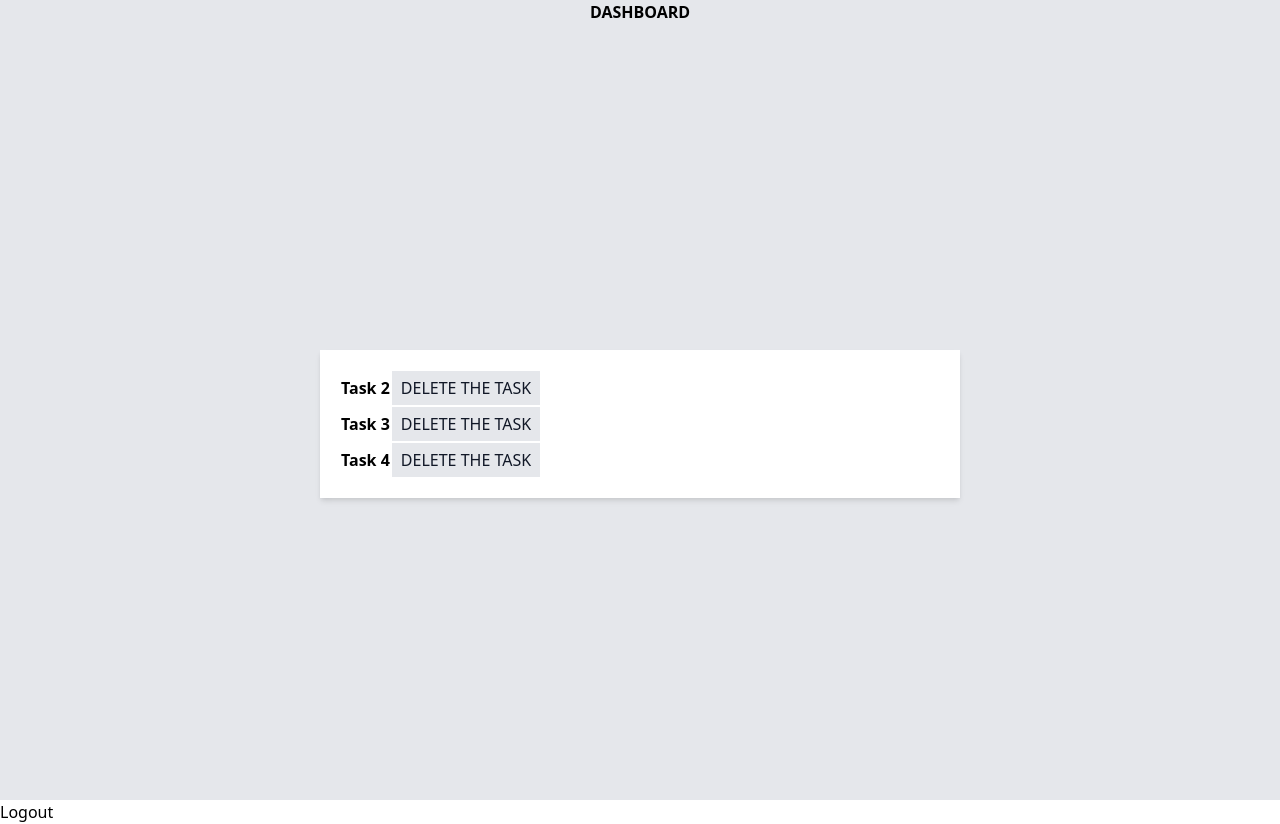
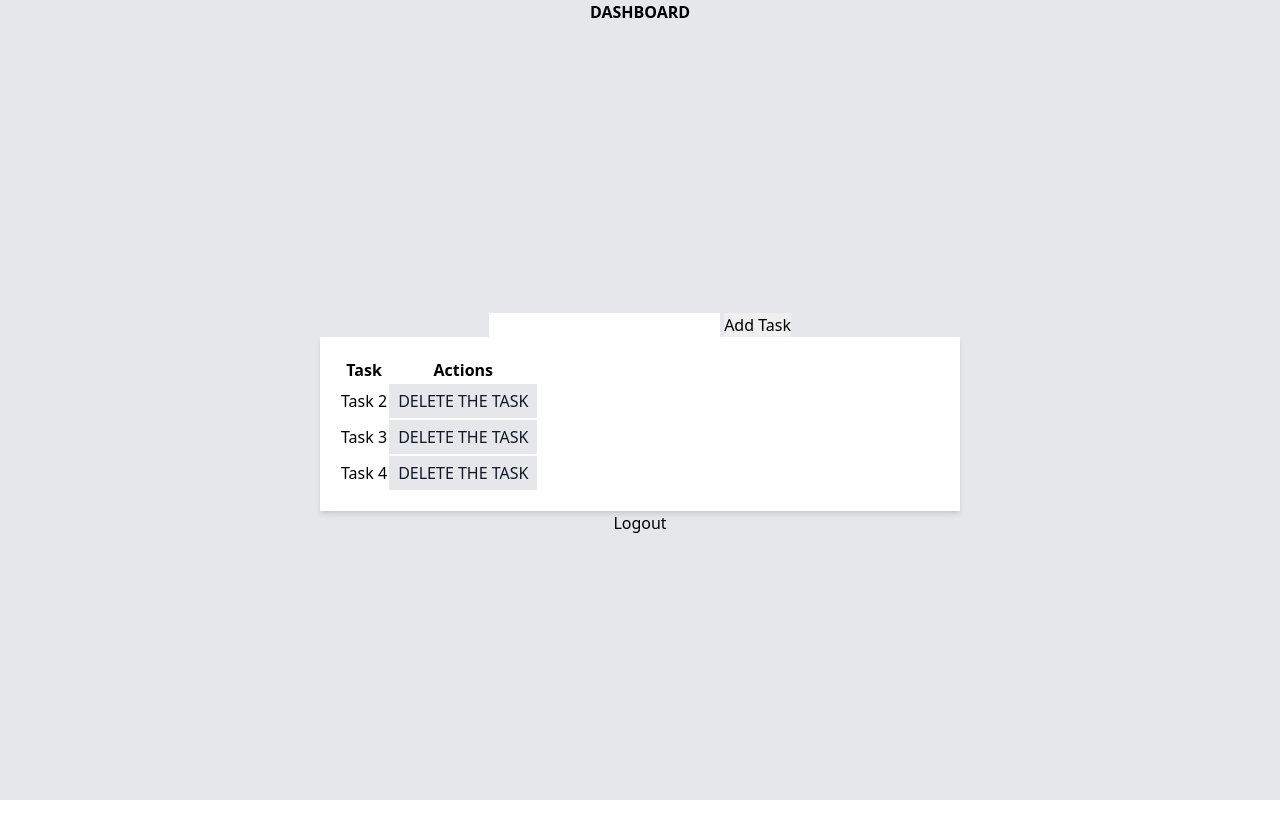
Before and after one commit to MSSRPRAD/ToDoFlask, a Flask app: page /dashboard in a window 1280 px wide. Run offline with Flask 2, Linux system fonts and the light colour scheme; a user stored in the database is signed in; data comes from the database, SQL or seed files in the repository; both versions use the stored data as it was after the commit; lists and menus that the app fills with data are empty.

Commit message:
"Finished adding basic Todo Functionality"

```diff
--- a/app.py
+++ b/app.py
@@ -1,7 +1,7 @@
 import string
 import sys
 
-from flask import Flask, render_template, redirect, url_for, flash, session
+from flask import Flask, render_template, redirect, url_for, flash, session, request
 from flask_sqlalchemy import SQLAlchemy
 from flask_login import UserMixin, login_required, login_user, LoginManager, current_user, logout_user
 import os
@@ -98,7 +98,7 @@ def logout():
 def dashboard():
     user = current_user
     tasks = user.tasks
-    return render_template('dashboard.html', tasks=tasks)
+    return render_template('dashboard.html', tasks=tasks, user = user)
 
 @app.route('/register', methods = ['GET', 'POST'])
 def register():
@@ -118,6 +118,31 @@ def register():
         return redirect(url_for('login'))
     return render_template('register.html', form = form)
 
+@app.route('/delete/<int:id>')
+@login_required
+def delete(id):
+    user = current_user
+    tasks = user.tasks
+    task = Task.query.filter_by(id=id).first()
+    if task:
+        Task.query.filter_by(id=id).delete()
+        db.session.commit()
+        return redirect(url_for('dashboard'))
+
+@app.route('/dashboard/create', methods=['POST','GET'])
+@login_required
+def create():
+    if request.method == 'POST':
+        task = Task()
+        user = current_user
+        task.content = request.form['content']
+        task.user = user
+        if task:
+            db.session.add(task)
+            db.session.commit()
+            return redirect('/dashboard')
+    return "THERE WAS AN ERROR WHILE ADDING THE TASK!"
+
 if __name__ == '__main__':
     with app.app_context():
         db.create_all()
--- a/templates/dashboard.html
+++ b/templates/dashboard.html
@@ -10,30 +10,39 @@
     <h1><div style="text-align: center;"><b>DASHBOARD</b></div></h1>
     <div class="container mx-auto w-full h-full">
       <div class="max-w-screen-sm mx-auto w-full h-full flex flex-col items-center justify-center">
+           <form action="/dashboard/create" method="POST">
+               <input type="text" name="content" id="content">
+               <input type="submit" value="Add Task">
+           </form>
         <div class="bg-white p-5 shadow-md w-full">
                         <table class="table-auto">
                           <thead>
+                                  <tr>
+                                    <th>Task</th>
+                                    <th>Actions</th>
+                                </tr>
                               {% for task in current_user.tasks %}
                                     <div class="float-container">
                                       <tr>
-                                          <th>{{task.content}}</th>
-                                          <th>
+                                          <td>{{task.content}}</td>
+                                          <td>
                                               <div class="flex flex-row-reverse float-child">
-                                                <button class="float-right px-2 py-1 uppercase border bg-gray-200 text-gray-900">Delete the task</button>
+                                                  <button class="float-right px-2 py-1 uppercase border bg-gray-200 text-gray-900"><a href="delete/{{task.id}}">Delete the task</a></button>
                                             </div>
-                                          </th>
+                                          </td>
                                       </tr>
                                     </div>
                               {% endfor %}
                           </tbody>
                         </table>
         </div>
+          <div>
+            <a href="{{url_for('logout')}}">Logout</a>
+        </div>
       </div>
     </div>
   </div>
 
 
-<div>
-    <a href="{{url_for('logout')}}">Logout</a>
-</div>
+
 {% endblock %}
```
Also changed, not shown: templates/home.html (+15 -1 lines), database.db.
